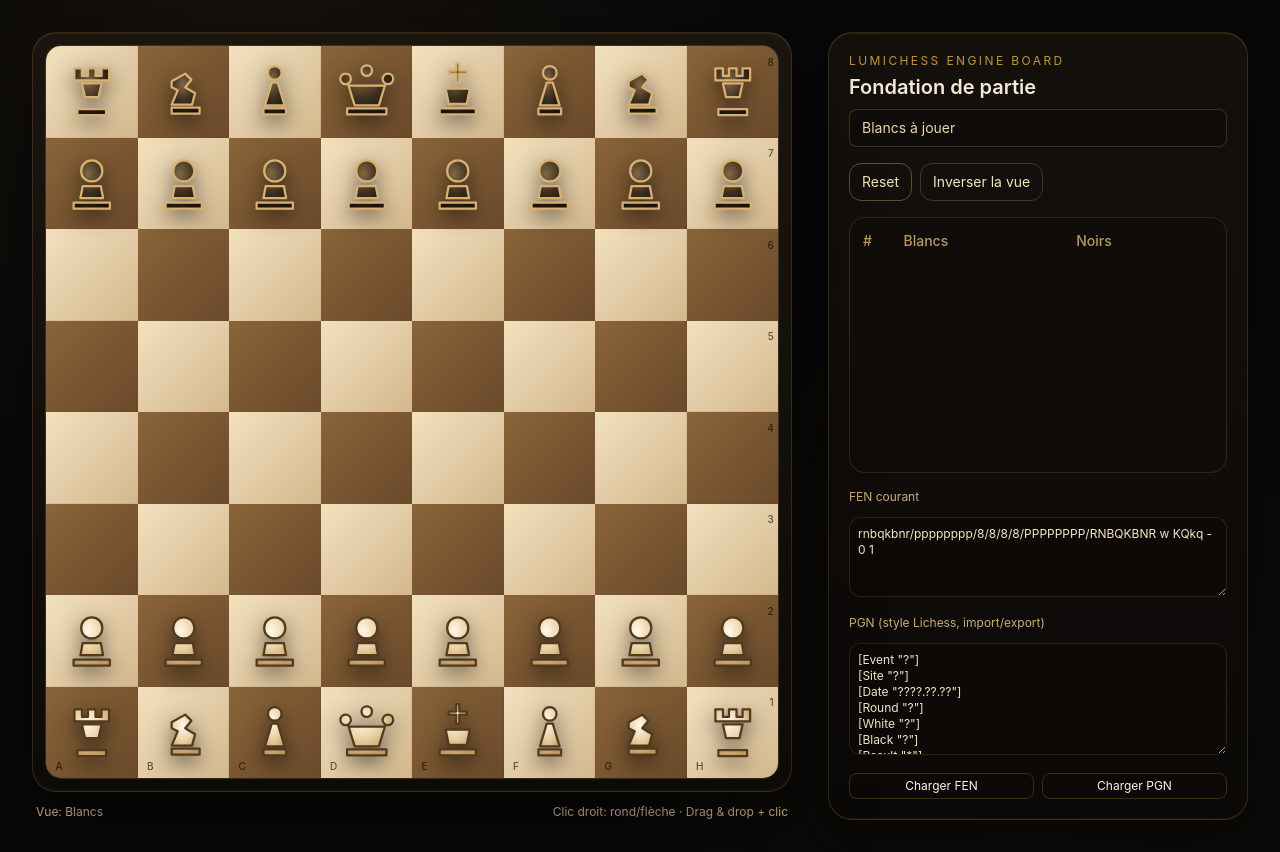
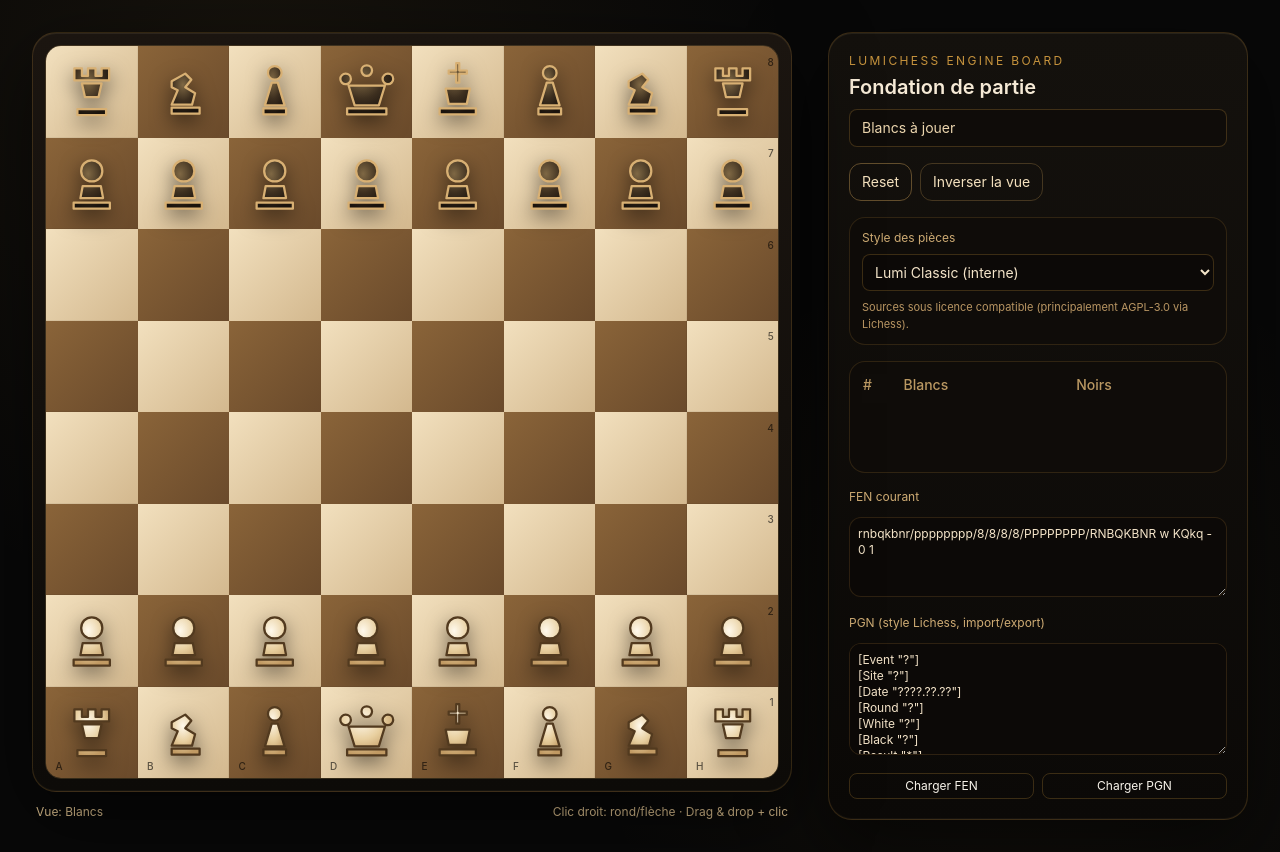
Before and after one commit to leSpire/LumiChessV4, a Next.js app: page / in a window 1280 px wide. Built offline with nearby package versions, Linux system fonts and the light colour scheme.

Commit message:
Add selectable licensed piece themes and smoother piece animations

```diff
--- a/components/chess/ChessBoard.tsx
+++ b/components/chess/ChessBoard.tsx
@@ -5,7 +5,7 @@ import { type PointerEvent, useMemo, useRef, useState } from 'react';
 import type { Square } from 'chess.js';
 import clsx from 'clsx';
 import { ChessPiece } from '@/components/chess/ChessPiece';
-import { FILES, RANKS, coordsToSquare, getDisplayFiles, getDisplayRanks, isLightSquare, squareToCoords } from '@/lib/chessboard';
+import { coordsToSquare, getDisplayFiles, getDisplayRanks, isLightSquare, squareToCoords } from '@/lib/chessboard';
 import type { ChessBoardProps } from '@/types/chess';
 
 interface DragState {
@@ -54,7 +54,8 @@ export function ChessBoard({
   pieces,
   onSquareClick,
   onPiecePointerDown,
-  onPieceDrop
+  onPieceDrop,
+  pieceTheme
 }: ChessBoardProps) {
   const boardRef = useRef<HTMLDivElement | null>(null);
   const [dragState, setDragState] = useState<DragState | null>(null);
@@ -183,7 +184,7 @@ export function ChessBoard({
                 key={square}
                 type="button"
                 className={clsx(
-                  'group relative flex items-center justify-center transition-colors duration-150',
+                  'group relative flex items-center justify-center transition-all duration-200',
                   isLightSquare(square)
                     ? 'bg-gradient-to-br from-[#f2e0be] to-[#d3b88e]'
                     : 'bg-gradient-to-br from-[#8a6439] to-[#6a4a2b]'
@@ -266,7 +267,7 @@ export function ChessBoard({
                     : { width, left, top }
                 }
                 animate={{ left, top }}
-                transition={{ type: 'spring', stiffness: 500, damping: 34, mass: 0.3 }}
+                transition={{ type: 'spring', stiffness: 360, damping: 28, mass: 0.42 }}
                 onPointerDown={(evt) => {
                   if (evt.button !== 0 || !boardRef.current) return;
                   const canMove = onPiecePointerDown(piece.square);
@@ -281,7 +282,7 @@ export function ChessBoard({
                 }}
                 aria-label={`Pièce ${piece.color === 'w' ? 'blanche' : 'noire'} ${piece.type} sur ${piece.square}`}
               >
-                <ChessPiece type={piece.type} color={piece.color} isDragging={isDragging} />
+                <ChessPiece type={piece.type} color={piece.color} themeId={pieceTheme} isDragging={isDragging} />
               </motion.button>
             );
           })}
--- a/components/chess/ChessPiece.tsx
+++ b/components/chess/ChessPiece.tsx
@@ -2,10 +2,13 @@
 
 import type { Color, PieceSymbol } from 'chess.js';
 import clsx from 'clsx';
+import { useEffect, useState } from 'react';
+import { getPieceAssetUrl } from '@/lib/pieceThemes';
 
 interface ChessPieceProps {
   type: PieceSymbol;
   color: Color;
+  themeId: string;
   isDragging?: boolean;
 }
 
@@ -28,7 +31,7 @@ function PieceFrame({ children, color }: { children: React.ReactNode; color: Col
   );
 }
 
-export function ChessPiece({ type, color, isDragging }: ChessPieceProps) {
+function ClassicPiece({ type, color }: { type: PieceSymbol; color: Color }) {
   const fill = `url(#piece-main-${color})`;
   const stroke = color === 'w' ? '#523a1f' : '#d8b073';
 
@@ -41,7 +44,6 @@ export function ChessPiece({ type, color, isDragging }: ChessPieceProps) {
   };
 
   return (
-    <div className={clsx('relative h-full w-full transition-transform duration-150', isDragging && 'scale-110')}>
     <PieceFrame color={color}>
       {type === 'p' && <path {...shared} d="M50 19c8 0 14 6 14 14s-6 14-14 14-14-6-14-14 6-14 14-14Zm-15 50h30l-3-16H38l-3 16Zm-9 14h48v-8H26v8Z" />}
       {type === 'r' && <path {...shared} d="M27 19h10v10h8V19h10v10h8V19h10v16H27V19Zm10 20h26l-4 18H41l-4-18Zm-6 42h38v-8H31v8Z" />}
@@ -60,6 +62,33 @@ export function ChessPiece({ type, color, isDragging }: ChessPieceProps) {
         />
       )}
     </PieceFrame>
+  );
+}
+
+export function ChessPiece({ type, color, themeId, isDragging }: ChessPieceProps) {
+  const [errored, setErrored] = useState(false);
+  const pieceUrl = !errored ? getPieceAssetUrl(themeId, color, type) : null;
+
+  useEffect(() => setErrored(false), [themeId, color, type]);
+
+  return (
+    <div
+      className={clsx(
+        'relative h-full w-full transition-transform duration-200 ease-out',
+        isDragging ? 'scale-110' : 'scale-100 hover:scale-[1.04]'
+      )}
+    >
+      {pieceUrl ? (
+        <img
+          src={pieceUrl}
+          alt=""
+          draggable={false}
+          onError={() => setErrored(true)}
+          className={clsx(baseClasses, 'select-none object-contain')}
+        />
+      ) : (
+        <ClassicPiece type={type} color={color} />
+      )}
     </div>
   );
 }
--- a/components/chess/ChessWorkspace.tsx
+++ b/components/chess/ChessWorkspace.tsx
@@ -1,5 +1,6 @@
 'use client';
 
+import { useEffect, useState } from 'react';
 import { ChessBoard } from '@/components/chess/ChessBoard';
 import { PromotionDialog } from '@/components/chess/PromotionDialog';
 import { SidePanel } from '@/components/chess/SidePanel';
@@ -7,6 +8,16 @@ import { useChessGame } from '@/hooks/useChessGame';
 
 export function ChessWorkspace() {
   const game = useChessGame();
+  const [pieceTheme, setPieceTheme] = useState('classic');
+
+  useEffect(() => {
+    const saved = window.localStorage.getItem('lumichess-piece-theme');
+    if (saved) setPieceTheme(saved);
+  }, []);
+
+  useEffect(() => {
+    window.localStorage.setItem('lumichess-piece-theme', pieceTheme);
+  }, [pieceTheme]);
 
   return (
     <section className="grid w-full gap-6 lg:grid-cols-[minmax(0,1fr)_420px]">
@@ -22,6 +33,7 @@ export function ChessWorkspace() {
           onSquareClick={game.handleSquareAction}
           onPiecePointerDown={game.setFromPiecePointer}
           onPieceDrop={game.requestMove}
+          pieceTheme={pieceTheme}
         />
         {game.pendingPromotion && <PromotionDialog color={game.pendingPromotion.color} onSelect={game.handlePromotion} />}
       </div>
@@ -35,6 +47,8 @@ export function ChessWorkspace() {
         onToggleOrientation={() => game.setOrientation(game.orientation === 'w' ? 'b' : 'w')}
         onLoadFen={game.loadFen}
         onLoadPgn={game.loadPgn}
+        pieceTheme={pieceTheme}
+        onPieceThemeChange={setPieceTheme}
       />
     </section>
   );
--- a/components/chess/SidePanel.tsx
+++ b/components/chess/SidePanel.tsx
@@ -2,6 +2,7 @@
 
 import { useEffect, useState } from 'react';
 import type { MoveHistoryEntry } from '@/types/chess';
+import { PIECE_THEMES } from '@/lib/pieceThemes';
 
 interface SidePanelProps {
   status: string;
@@ -12,6 +13,8 @@ interface SidePanelProps {
   onToggleOrientation: () => void;
   onLoadFen: (fen: string) => boolean;
   onLoadPgn: (pgn: string) => boolean;
+  pieceTheme: string;
+  onPieceThemeChange: (themeId: string) => void;
 }
 
 export function SidePanel({
@@ -22,7 +25,9 @@ export function SidePanel({
   onReset,
   onToggleOrientation,
   onLoadFen,
-  onLoadPgn
+  onLoadPgn,
+  pieceTheme,
+  onPieceThemeChange
 }: SidePanelProps) {
   const [fenInput, setFenInput] = useState(fen);
   const [pgnInput, setPgnInput] = useState(pgn);
@@ -51,6 +56,25 @@ export function SidePanel({
           Inverser la vue
         </button>
       </div>
+
+
+      <section className="mb-4 rounded-2xl border border-[#c6933d2e] bg-[#0f0c09] p-3">
+        <label className="mb-2 block text-xs text-[#cfac74]">Style des pièces</label>
+        <select
+          value={pieceTheme}
+          onChange={(evt) => onPieceThemeChange(evt.target.value)}
+          className="w-full rounded-lg border border-[#c6933d42] bg-[#0c0907] px-2 py-2 text-sm text-[#f4e4c9]"
+        >
+          {PIECE_THEMES.map((theme) => (
+            <option key={theme.id} value={theme.id}>
+              {theme.label}
+            </option>
+          ))}
+        </select>
+        <p className="mt-2 text-[11px] text-[#b99663]">
+          Sources sous licence compatible (principalement AGPL-3.0 via Lichess).
+        </p>
+      </section>
 
       <section className="mb-4 flex-1 overflow-hidden rounded-2xl border border-[#c6933d2e] bg-[#0f0c09]">
         <div className="max-h-[260px] overflow-y-auto p-3">
--- /dev/null
+++ b/lib/pieceThemes.ts
@@ -0,0 +1,109 @@
+import type { Color, PieceSymbol } from 'chess.js';
+
+export interface PieceTheme {
+  id: string;
+  label: string;
+  source: string;
+  license: string;
+  url: string;
+}
+
+export const PIECE_THEMES: PieceTheme[] = [
+  {
+    id: 'classic',
+    label: 'Lumi Classic (interne)',
+    source: 'LumiChess',
+    license: 'Interne',
+    url: ''
+  },
+  {
+    id: 'cburnett',
+    label: 'Cburnett',
+    source: 'lichess-org/lila',
+    license: 'AGPL-3.0',
+    url: 'https://raw.githubusercontent.com/lichess-org/lila/master/public/piece/cburnett'
+  },
+  {
+    id: 'merida',
+    label: 'Merida',
+    source: 'lichess-org/lila',
+    license: 'AGPL-3.0',
+    url: 'https://raw.githubusercontent.com/lichess-org/lila/master/public/piece/merida'
+  },
+  {
+    id: 'alpha',
+    label: 'Alpha',
+    source: 'lichess-org/lila',
+    license: 'AGPL-3.0',
+    url: 'https://raw.githubusercontent.com/lichess-org/lila/master/public/piece/alpha'
+  },
+  {
+    id: 'pirouetti',
+    label: 'Pirouetti',
+    source: 'lichess-org/lila',
+    license: 'AGPL-3.0',
+    url: 'https://raw.githubusercontent.com/lichess-org/lila/master/public/piece/pirouetti'
+  },
+  {
+    id: 'chessnut',
+    label: 'Chessnut',
+    source: 'lichess-org/lila',
+    license: 'AGPL-3.0',
+    url: 'https://raw.githubusercontent.com/lichess-org/lila/master/public/piece/chessnut'
+  },
+  {
+    id: 'chess7',
+    label: 'Chess7',
+    source: 'lichess-org/lila',
+    license: 'AGPL-3.0',
+    url: 'https://raw.githubusercontent.com/lichess-org/lila/master/public/piece/chess7'
+  },
+  {
+    id: 'reillycraig',
+    label: 'ReillyCraig',
+    source: 'lichess-org/lila',
+    license: 'AGPL-3.0',
+    url: 'https://raw.githubusercontent.com/lichess-org/lila/master/public/piece/reillycraig'
+  },
+  {
+    id: 'companion',
+    label: 'Companion',
+    source: 'lichess-org/lila',
+    license: 'AGPL-3.0',
+    url: 'https://raw.githubusercontent.com/lichess-org/lila/master/public/piece/companion'
+  },
+  {
+    id: 'riohacha',
+    label: 'Riohacha',
+    source: 'lichess-org/lila',
+    license: 'AGPL-3.0',
+    url: 'https://raw.githubusercontent.com/lichess-org/lila/master/public/piece/riohacha'
+  },
+  {
+    id: 'kosal',
+    label: 'Kosal',
+    source: 'lichess-org/lila',
+    license: 'AGPL-3.0',
+    url: 'https://raw.githubusercontent.com/lichess-org/lila/master/public/piece/kosal'
+  }
+];
+
+const symbolMap: Record<PieceSymbol, string> = {
+  p: 'P',
+  r: 'R',
+  n: 'N',
+  b: 'B',
+  q: 'Q',
+  k: 'K'
+};
+
+export function getPieceTheme(themeId: string): PieceTheme {
+  return PIECE_THEMES.find((theme) => theme.id === themeId) ?? PIECE_THEMES[0];
+}
+
+export function getPieceAssetUrl(themeId: string, color: Color, type: PieceSymbol): string | null {
+  const theme = getPieceTheme(themeId);
+  if (!theme.url) return null;
+  const colorPrefix = color === 'w' ? 'w' : 'b';
+  return `${theme.url}/${colorPrefix}${symbolMap[type]}.svg`;
+}
--- a/types/chess.ts
+++ b/types/chess.ts
@@ -35,7 +35,9 @@ export interface ChessBoardProps {
   onSquareClick: (square: Square) => void;
   onPiecePointerDown: (square: Square) => boolean;
   onPieceDrop: (from: Square, to: Square) => void;
+  pieceTheme: string;
 }
+
 
 export interface GameStatus {
   label: string;
```
Lines whose indentation alone changed are shown as unchanged.
